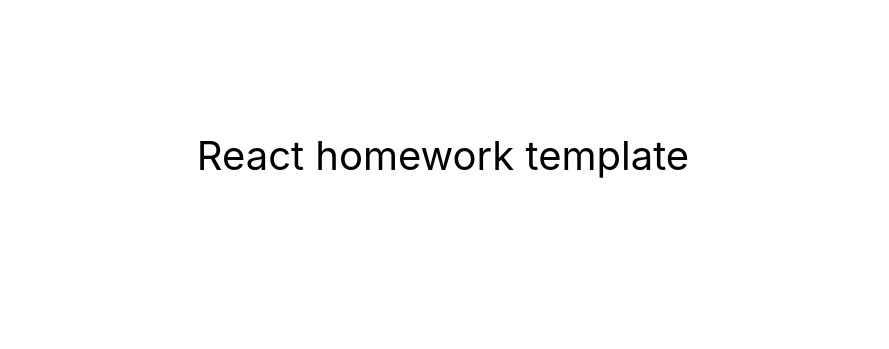
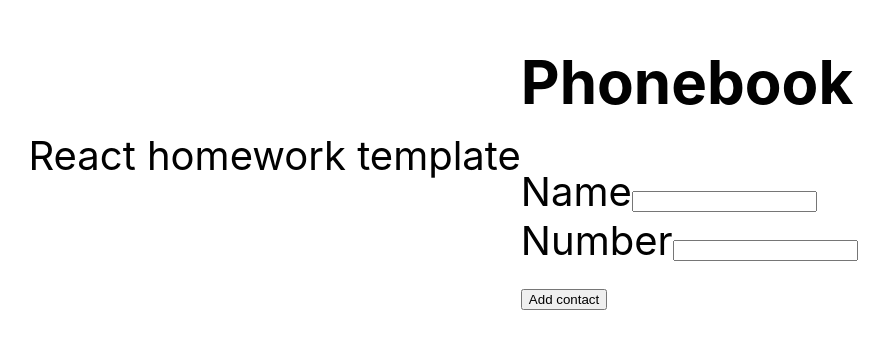
Before and after one commit to nata20019/goit-react-hw-02-phonebook, a React (Create React App) app: page / in a window 1280 px wide. Shown: the part 245-594 px from the top of the page, without its empty margins (197-1086 px from the left). Built offline with nearby package versions, Linux system fonts and the light colour scheme.

Commit message:
mod2229876

```diff
--- a/package.json
+++ b/package.json
@@ -7,6 +7,7 @@
     "@testing-library/jest-dom": "^5.16.3",
     "@testing-library/react": "^12.1.4",
     "@testing-library/user-event": "^13.5.0",
+    "bootstrap": "^5.3.6",
     "react": "^18.1.0",
     "react-dom": "^18.1.0",
     "react-scripts": "5.0.1",
--- a/public/index.html
+++ b/public/index.html
@@ -9,6 +9,11 @@
       name="description"
       content="Web site created using create-react-app"
     />
+    <script
+      src="https://cdn.jsdelivr.net/npm/@popperjs/core@2.11.8/dist/umd/popper.min.js"
+      integrity="sha384-I7E8VVD/ismYTF4hNIPjVp/Zjvgyol6VFvRkX/vR+Vc4jQkC+hVqc2pM8ODewa9r"
+      crossorigin="anonymous"
+    ></script>
     <link rel="apple-touch-icon" href="%PUBLIC_URL%/logo192.png" />
     <!--
       manifest.json provides metadata used when your web app is installed on a
@@ -70,5 +75,10 @@
       To begin the development, run `npm start` or `yarn start`.
       To create a production bundle, use `npm run build` or `yarn build`.
     -->
+    <script
+      src="https://cdn.jsdelivr.net/npm/bootstrap@5.3.6/dist/js/bootstrap.min.js"
+      integrity="sha384-RuyvpeZCxMJCqVUGFI0Do1mQrods/hhxYlcVfGPOfQtPJh0JCw12tUAZ/Mv10S7D"
+      crossorigin="anonymous"
+    ></script>
   </body>
 </html>
--- a/src/components/App.jsx
+++ b/src/components/App.jsx
@@ -1,3 +1,7 @@
+import { Component } from 'react';
+import Section from './Section/Section';
+import Phonebook from './Phonebook/Phonebook';
+
 export const App = () => {
   return (
     <div
@@ -7,10 +11,13 @@
         justifyContent: 'center',
         alignItems: 'center',
         fontSize: 40,
-        color: '#010101'
+        color: '#010101',
       }}
     >
       React homework template
+      <Section title="Phonebook">
+        <Phonebook />
+      </Section>
     </div>
   );
 };
--- /dev/null
+++ b/src/components/Phonebook/Phonebook.jsx
@@ -0,0 +1,63 @@
+import { Component } from 'react';
+import Form from 'react-bootstrap/Form';
+import PropTypes, { number } from 'prop-types';
+
+export class Phonebook extends Component {
+  state = {
+    name: '',
+    number: '',
+  };
+
+  handleChange = e => {
+    const { name, value } = e.target;
+    this.setState({ [name]: value });
+  };
+
+  handleSubmit = e => {
+    e.preventDefault();
+    console.log(this.state);
+  };
+  render() {
+    return (
+      <Form>
+        <div className="mb-3">
+          <label htmlFor="exampleInputEmail1" className="form-label">
+            Name
+          </label>
+          <input
+            type="text"
+            name="name"
+            className="form-control"
+            id="exampleInputEmail1"
+            aria-describedby="emailHelp"
+            required
+            onChange={this.handleChange}
+          />
+          <div id="emailHelp" className="form-text"></div>
+        </div>
+        <div className="mb-3">
+          <label htmlFor="exampleInputPassword1" className="form-label">
+            Number
+          </label>
+          <input
+            type="tel"
+            name="number"
+            className="form-control"
+            id="exampleInputPassword1"
+            required
+            onChange={this.handleChange}
+          />
+        </div>
+        <button
+          type="submit"
+          className="btn btn-primary"
+          onClick={this.handleSubmit}
+        >
+          Add contact
+        </button>
+      </Form>
+    );
+  }
+}
+
+export default Phonebook;
--- /dev/null
+++ b/src/components/Section/Section.jsx
@@ -0,0 +1,14 @@
+import PropTypes from 'prop-types';
+
+const Section = ({ title, children }) => {
+  return (
+    <section className="section">
+      <h2 className="title">{title}</h2>
+      {children}
+    </section>
+  );
+};
+Section.propTypes = {
+  title: PropTypes.string.isRequired,
+};
+export default Section;
```
Also changed, not shown: 1 other file (tests, documents, lock files or other folders).
